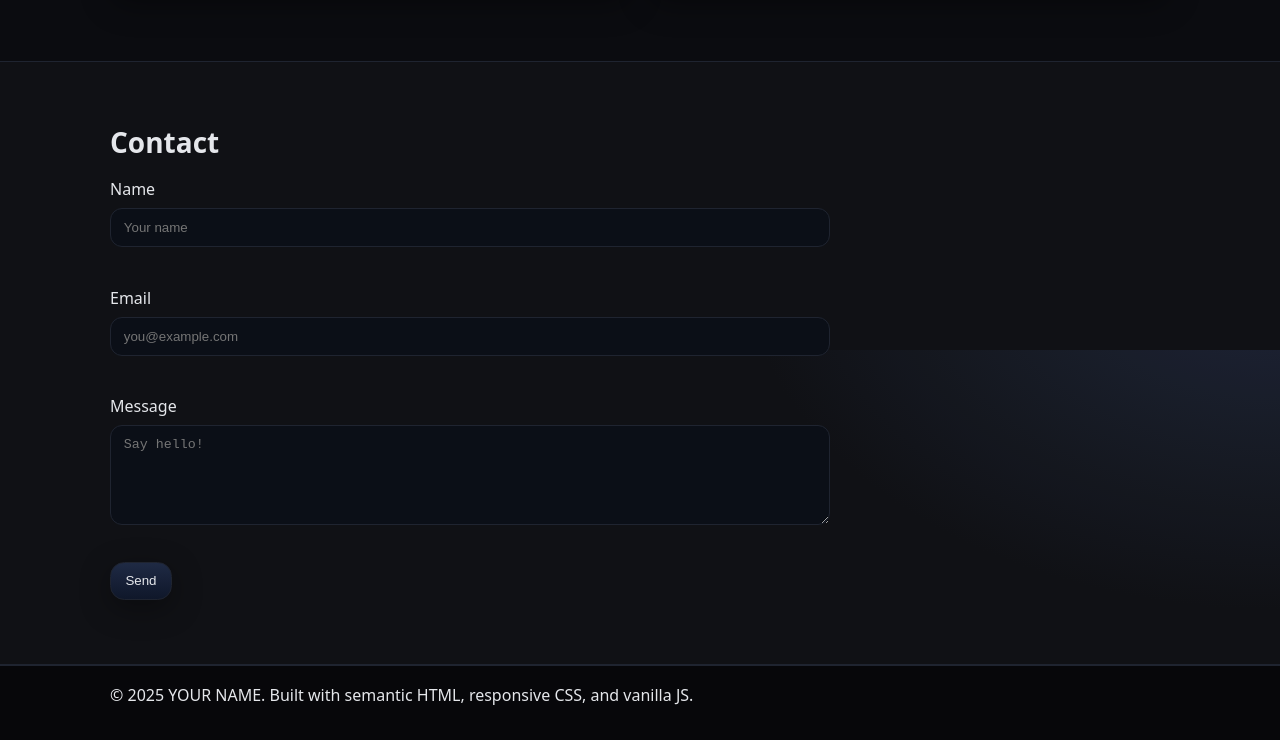
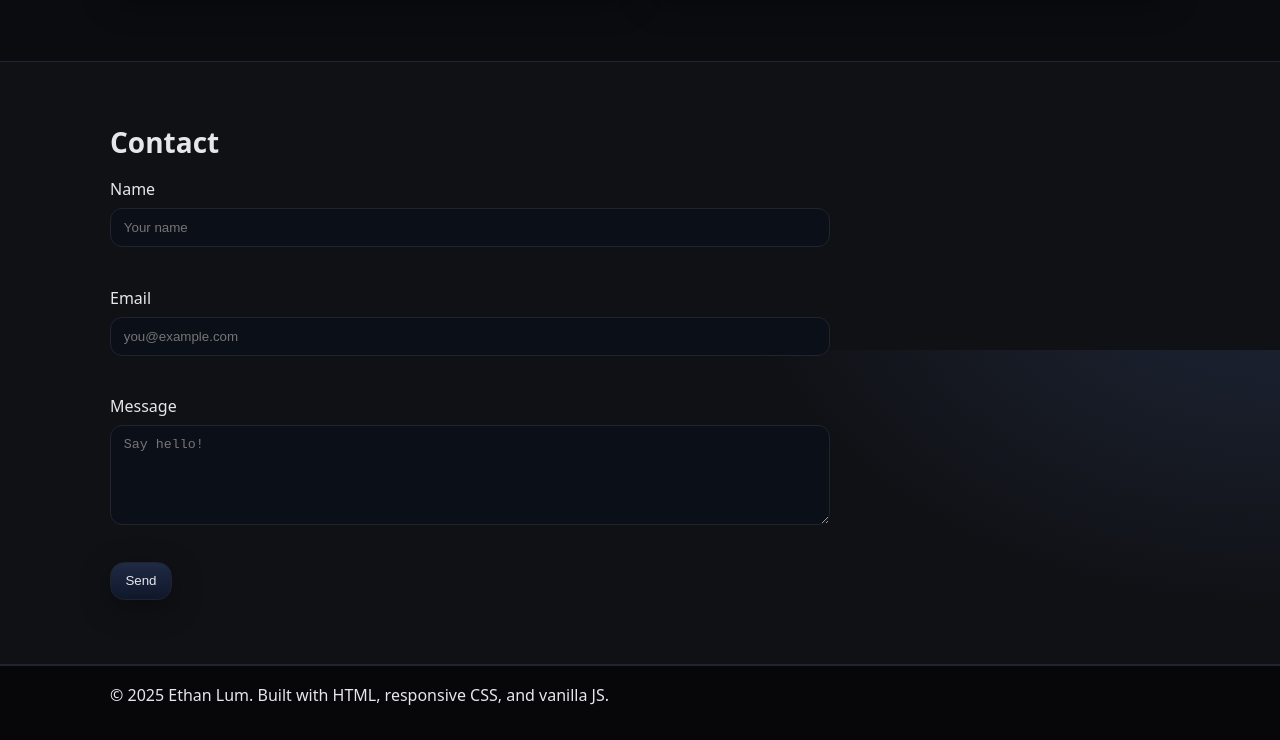
Before and after one commit to skittermonster/ethan355, a plain HTML site: page index.html in a window 1280 px wide. Shown: the part 2050-2790 px from the top of the page. Drawn offline with Linux system fonts and the light colour scheme.

Commit message:
your message here

```diff
--- a/index.html
+++ b/index.html
@@ -151,7 +151,7 @@
 
   <footer class="site-footer">
     <div class="container">
-      <p>&copy; <span id="year"></span> YOUR NAME. Built with semantic HTML, responsive CSS, and vanilla JS.</p>
+      <p>&copy; <span id="year"></span> Ethan Lum. Built with HTML, responsive CSS, and vanilla JS.</p>
     </div>
   </footer>
 </body>
```
